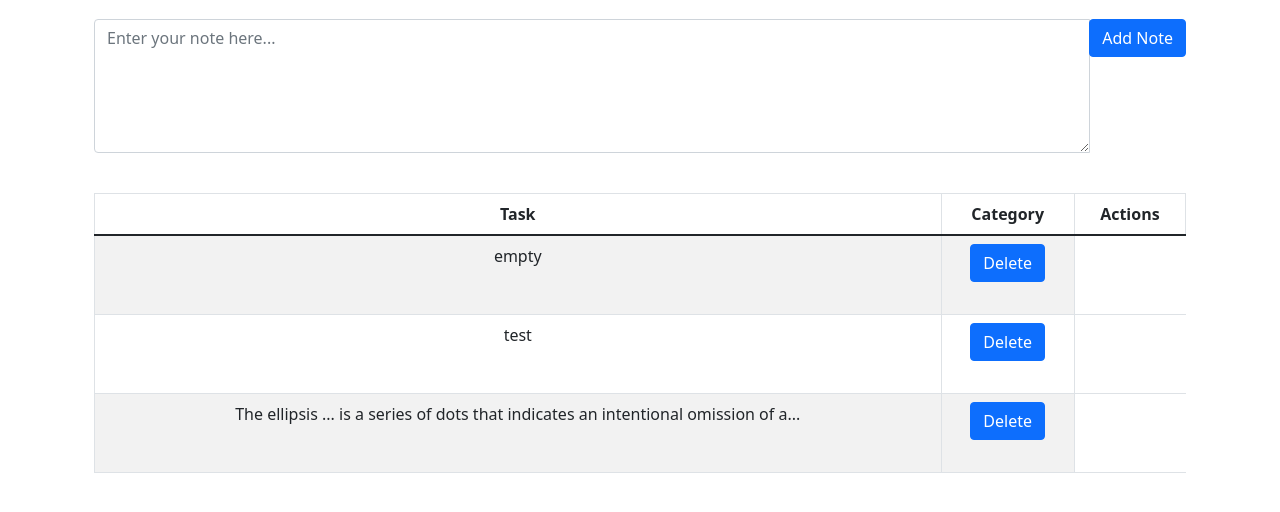
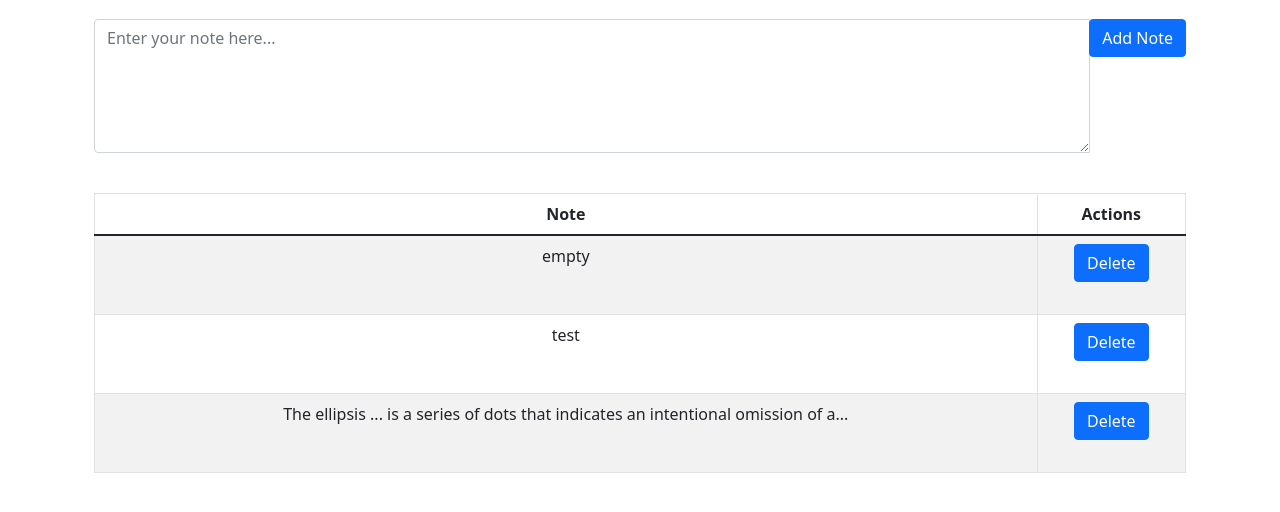
Before and after one commit to konarkm68/aio-productivity, a Flask app: page /note in a window 1280 px wide. Shown: the part 145-657 px from the top of the page. Run offline with Flask 3, Linux system fonts and the light colour scheme; a user stored in the database is signed in; data comes from the database, SQL or seed files in the repository; some libraries are stand-ins or nearby versions.

Commit message:
Sun, May 12, 2024, 1:47 AM +05:30

```diff
--- a/templates/note.html
+++ b/templates/note.html
@@ -20,15 +20,15 @@
   <table class="table table-striped table-bordered">
     <thead>
       <tr>
-        <th class="text-center">Task</th>
-        <th class="text-center">Category</th>
+        <th class="text-center">Note</th>
+        <!--<th class="text-center">Category</th>-->
         <th class="text-center">Actions</th>
       </tr>
     </thead>
     <tbody>
       {% if not notes %}
         <tr>
-          <td class="text-center" colspan="4">
+          <td class="text-center" colspan="2">
             Get your Notepad out & jot down your thoughts!
           </td>
         </tr>
@@ -38,6 +38,9 @@
           <td class="text-center">
             {{ ' '.join(row.note.split()[:15]) }}{% if row.note.split()|length > 15 %}...{% endif %}
           </td>
+          <!--<td class="text-center">
+            {{ row.category }}
+          </td>-->
           <td class="text-center">
             <form action="/del_note" method="POST" class="mb-4">
               <input type="hidden" name="note_id" value="{{ row.note_id }}">
```
